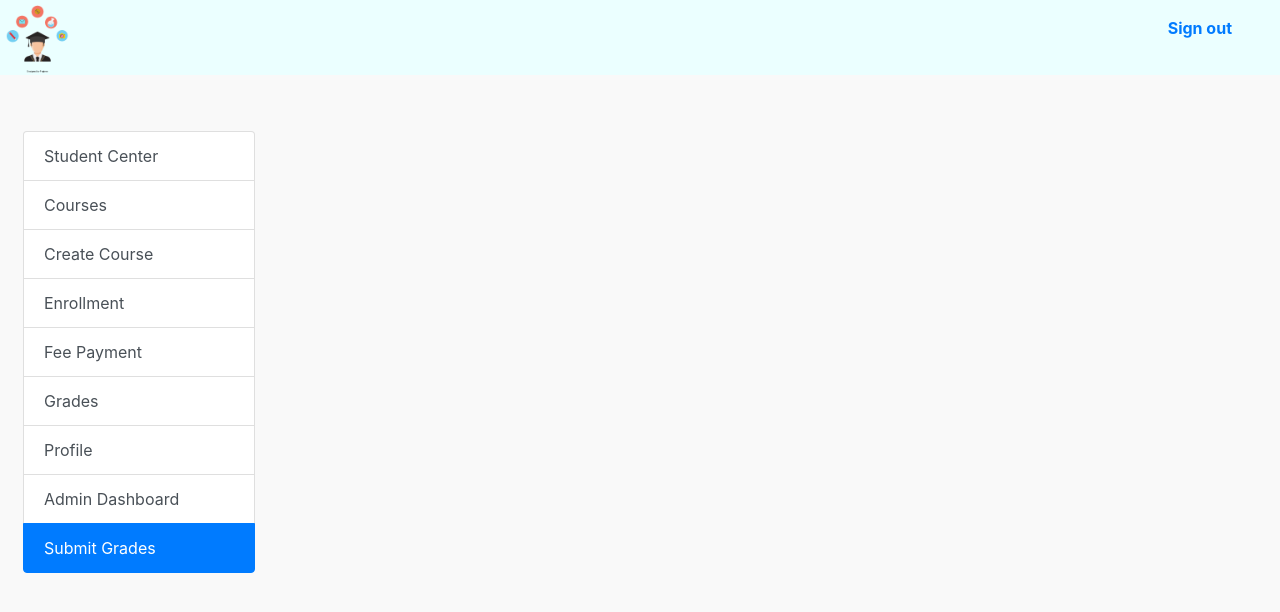
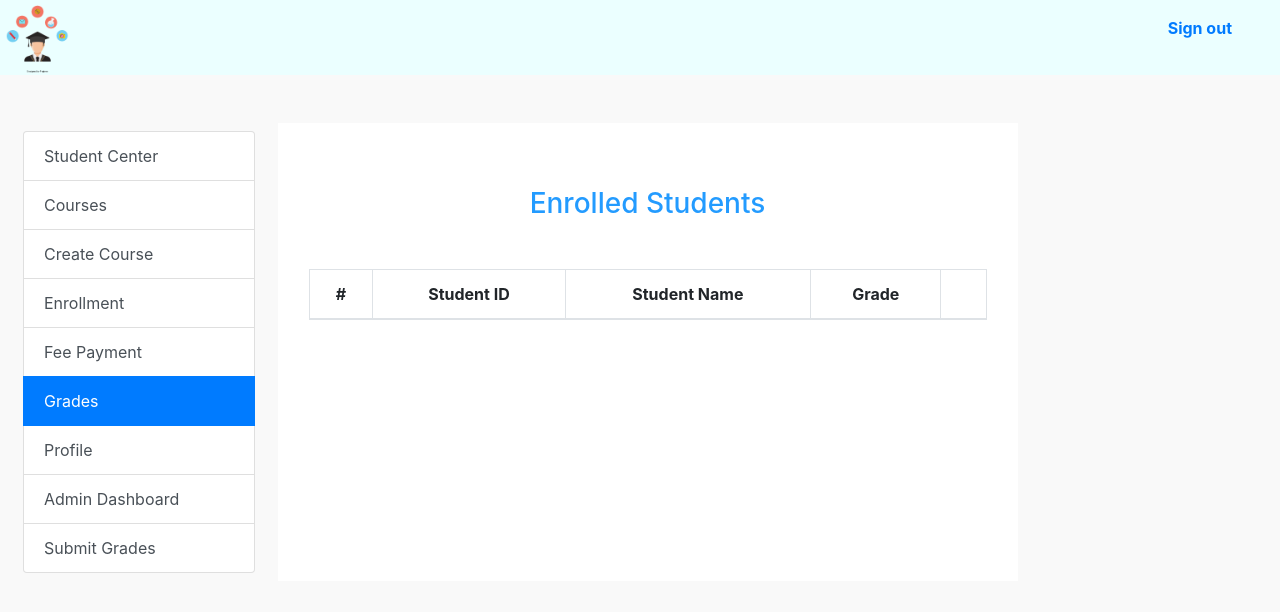
Before and after one commit to akhianand/University-Management-System, a React (Create React App) app in the folder frontend/student-portal/: page /grades/submit in a window 1280 px wide. Shown: the top 612 px of the page. Built offline with nearby package versions, Linux system fonts and the light colour scheme.

Commit message:
Submit Grades skeleton implementation

```diff
--- a/frontend/student-portal/src/components/Grade/SubmitGrade.js
+++ b/frontend/student-portal/src/components/Grade/SubmitGrade.js
@@ -6,7 +6,7 @@ class SubmitGrade extends Component {
     constructor(props) {
         super(props);
         this.state = {
-            grades: [],
+            enrollments: [],
             errorMessage: null
         }
     }
@@ -20,10 +20,33 @@ class SubmitGrade extends Component {
                 <Header />
                 <div className="bg-grey" style={style}>
                     <div className="row mt-5 container">
-                        <SidePane active="SubmitGrades" />
+                        <SidePane active="ViewGrades" />
+                        <div className="main-container col-8 bg-white p-3">
+                            <div className="container mt-5">
+                                <div className="text-align-center mb-5 enrollment-cart-heading">
+                                    <h3>Enrolled Students</h3>
+                                </div>
+                                <table className="table table-bordered table-striped">
+                                    <thead>
+                                        <tr className="text-align-center">
+                                            <th scope="col">#</th>
+                                            <th scope="col">Student ID</th>
+                                            <th scope="col">Student Name</th>
+                                            <th scope="col">Grade</th>
+                                            <th scope="col"></th>
+                                        </tr>
+                                    </thead>
+                                    <tbody>
+                                        {/* { this.studentGrades() } */}
+                                    </tbody>
+                                </table>
+
+                            </div>
+                        </div>
                     </div>
                 </div>
             </div>
+
         );
     }
 }
```
